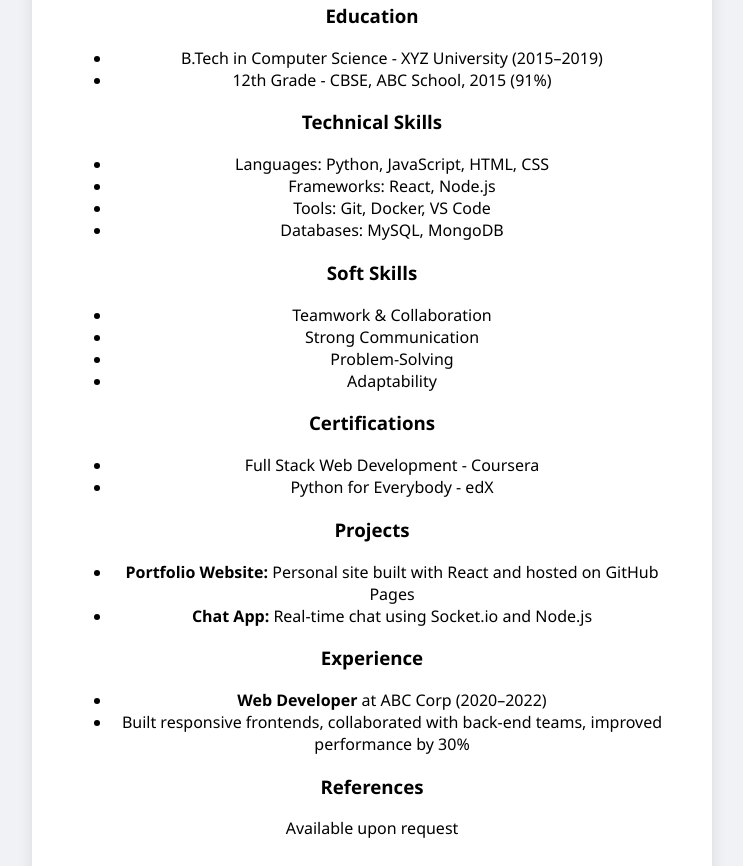
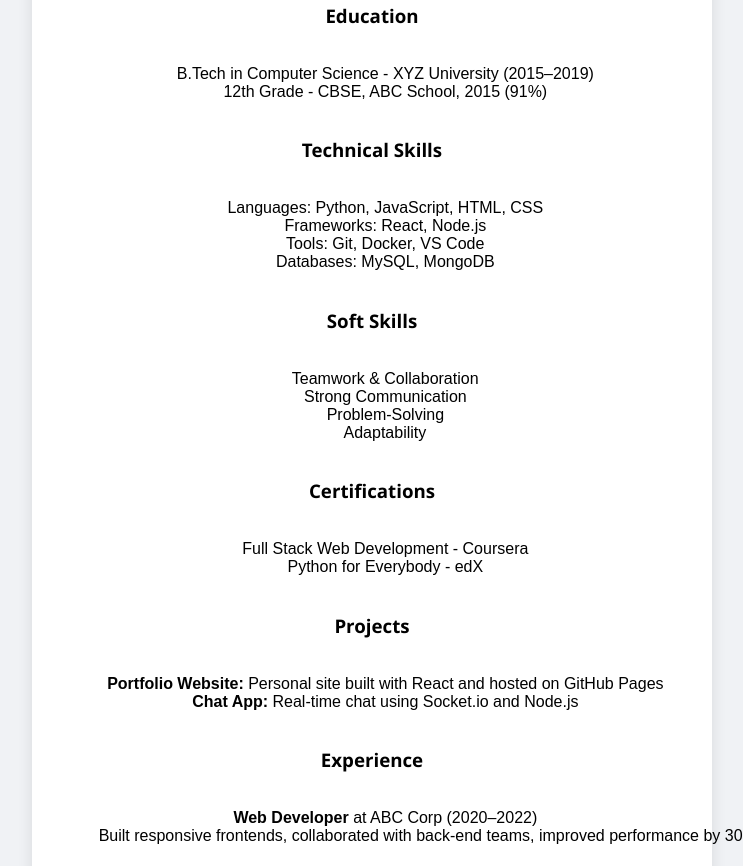
Before and after one commit to spoorthimspoorthim097-rgb/team, a plain HTML site: page resume3.html in a window 1280 px wide. Shown: the part 366-1232 px from the top of the page, without its empty margins (268-1011 px from the left). Drawn offline with Linux system fonts and the light colour scheme.

Commit message:
Update resume3.html

```diff
--- a/resume3.html
+++ b/resume3.html
@@ -16,44 +16,50 @@
     <p>To obtain a challenging position in a reputed organization where I can utilize my technical skills, contribute to team success, and grow professionally.</p>
 
     <h3>Education</h3>
-    <ul>
-      <li>B.Tech in Computer Science - XYZ University (2015–2019)</li>
-      <li>12th Grade - CBSE, ABC School, 2015 (91%)</li>
-    </ul>
+  <pre style="font-family: 'Arial',sans-serif;">
+
+      B.Tech in Computer Science - XYZ University (2015–2019)
+      12th Grade - CBSE, ABC School, 2015 (91%)
+  </pre>
 
     <h3>Technical Skills</h3>
-    <ul>
-      <li>Languages: Python, JavaScript, HTML, CSS</li>
-      <li>Frameworks: React, Node.js</li>
-      <li>Tools: Git, Docker, VS Code</li>
-      <li>Databases: MySQL, MongoDB</li>
-    </ul>
+    <pre style="font-family: 'Arial',sans-serif;">
+
+      Languages: Python, JavaScript, HTML, CSS
+      Frameworks: React, Node.js
+      Tools: Git, Docker, VS Code
+      Databases: MySQL, MongoDB
+    </pre>
 
     <h3>Soft Skills</h3>
-    <ul>
-      <li>Teamwork & Collaboration</li>
-      <li>Strong Communication</li>
-      <li>Problem-Solving</li>
-      <li>Adaptability</li>
-    </ul>
+    <pre style="font-family: 'Arial',sans-serif;">
+
+      Teamwork & Collaboration
+      Strong Communication
+      Problem-Solving
+      Adaptability
+    </pre>
 
     <h3>Certifications</h3>
-    <ul>
-      <li>Full Stack Web Development - Coursera</li>
-      <li>Python for Everybody - edX</li>
-    </ul>
+    <pre style="font-family: 'Arial',sans-serif;">
+
+      Full Stack Web Development - Coursera
+      Python for Everybody - edX
+    </pre>
 
     <h3>Projects</h3>
-    <ul>
-      <li><strong>Portfolio Website:</strong> Personal site built with React and hosted on GitHub Pages</li>
-      <li><strong>Chat App:</strong> Real-time chat using Socket.io and Node.js</li>
-    </ul>
+    <pre style="font-family: 'Arial',sans-serif;">
+
+      <strong>Portfolio Website:</strong> Personal site built with React and hosted on GitHub Pages
+      <strong>Chat App:</strong> Real-time chat using Socket.io and Node.js
+    </pre>
 
     <h3>Experience</h3>
-    <ul>
-      <li><strong>Web Developer</strong> at ABC Corp (2020–2022)</li>
-      <li>Built responsive frontends, collaborated with back-end teams, improved performance by 30%</li>
-    </ul>
+    <pre style="font-family: 'Arial',sans-serif;">
+
+      <strong>Web Developer</strong> at ABC Corp (2020–2022)
+      Built responsive frontends, collaborated with back-end teams, improved performance by 30%
+    </pre>
 
     <h3>References</h3>
     <p>Available upon request</p>
```
